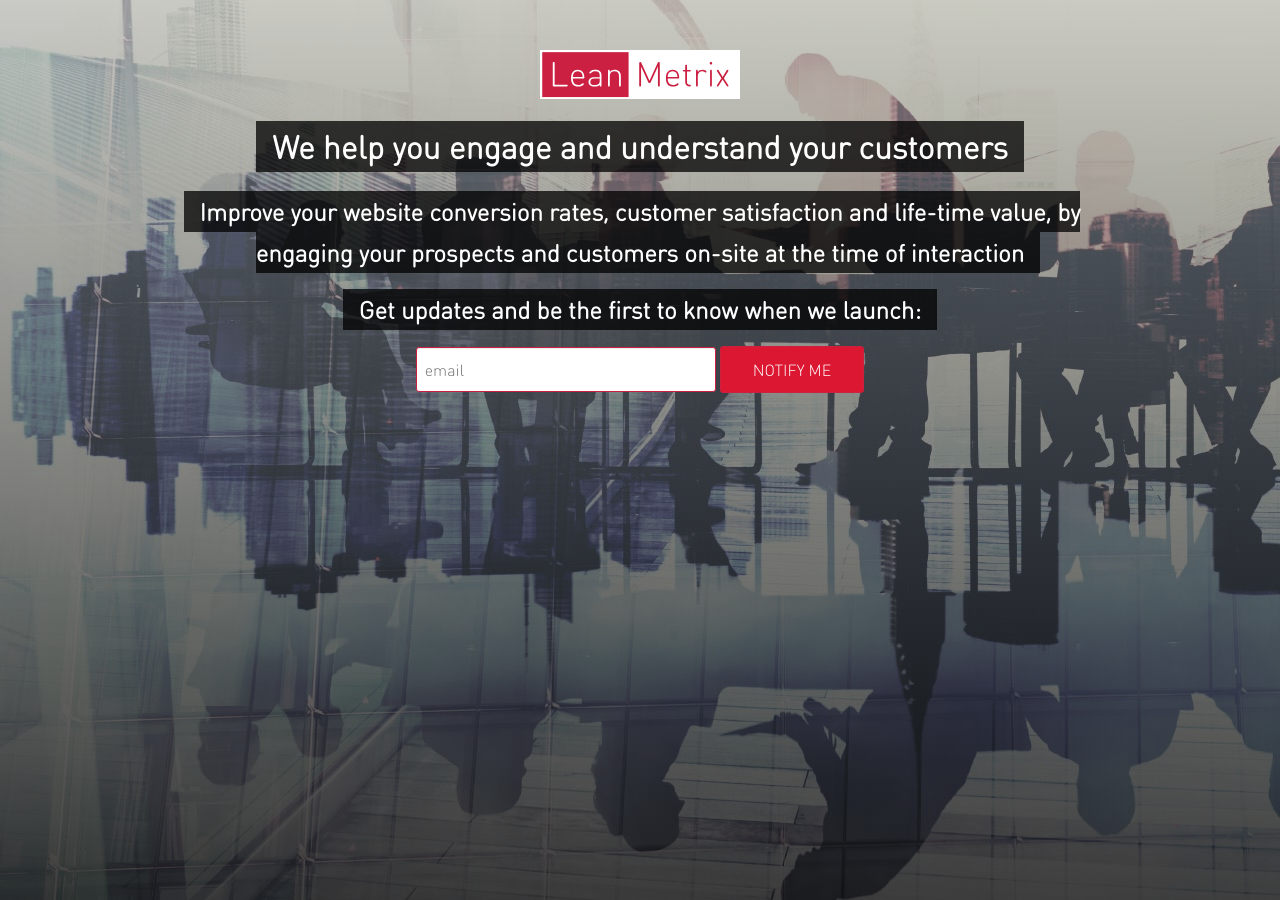
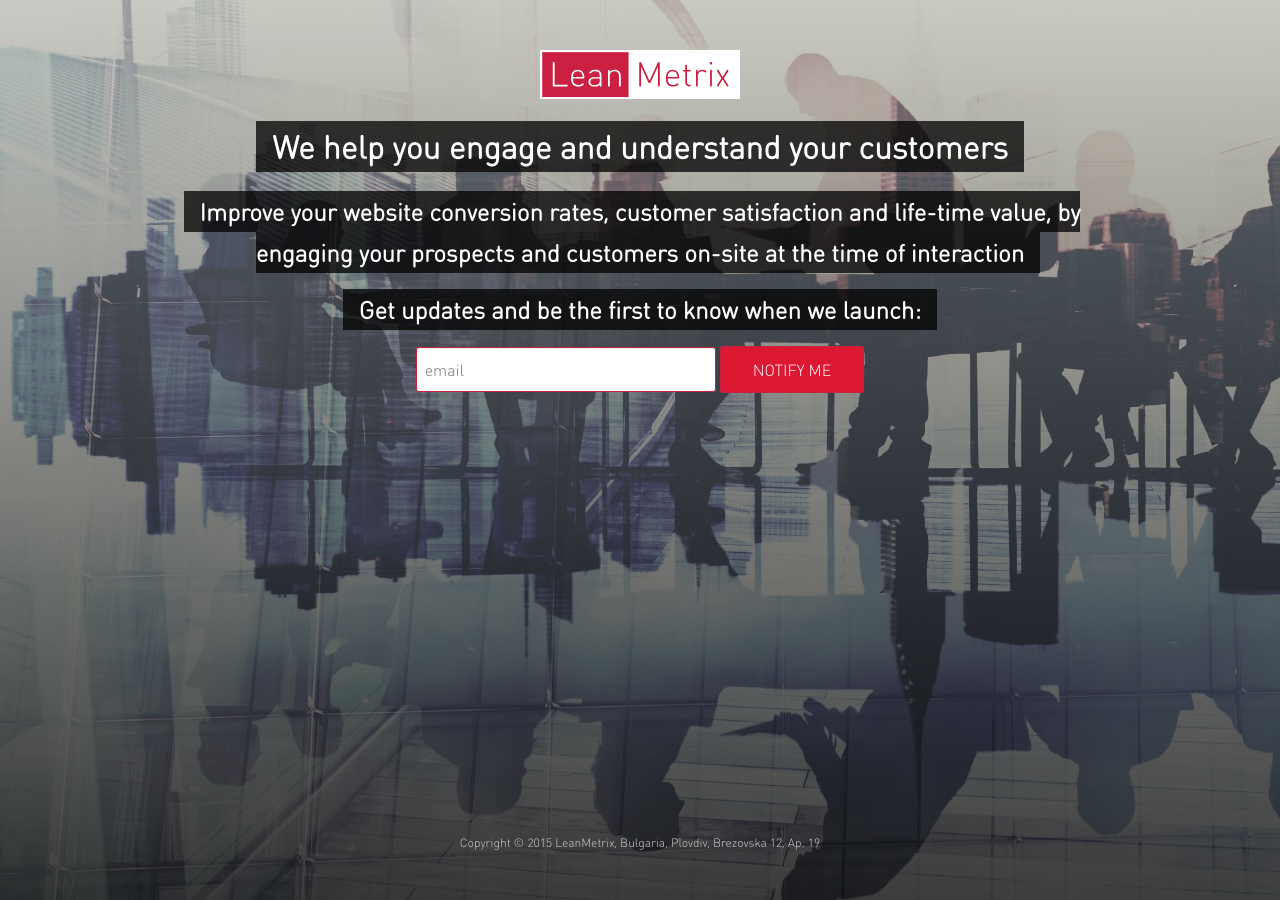
Before and after one commit to borisyankov/leanmetrix.com, a Jekyll site: the page built from index.html, in a window 1280 px wide. Built offline with Jekyll 4.4.1, drawn with Linux system fonts in a browser that asks for light colours; comment, search, counter and statistics services are not loaded.

Commit message:
Add address information

```diff
--- a/index.html
+++ b/index.html
@@ -14,3 +14,8 @@ layout: empty
     <input type="email" value="" name="EMAIL" placeholder="email" id="mce-EMAIL" required style="width: 300px; height: 45px; border: 1px solid #cb2040;">
     <button style="background: #dc1732; color: white;">NOTIFY ME</button>
 </form>
+
+
+<footer style="color: #ccc; font-size: 12px; position: absolute; bottom: 50px; text-align: center; left: 0; right: 0">
+    Copyright &copy 2015 LeanMetrix, Bulgaria, Plovdiv, Brezovska 12, Ap. 19
+</footer>
```
